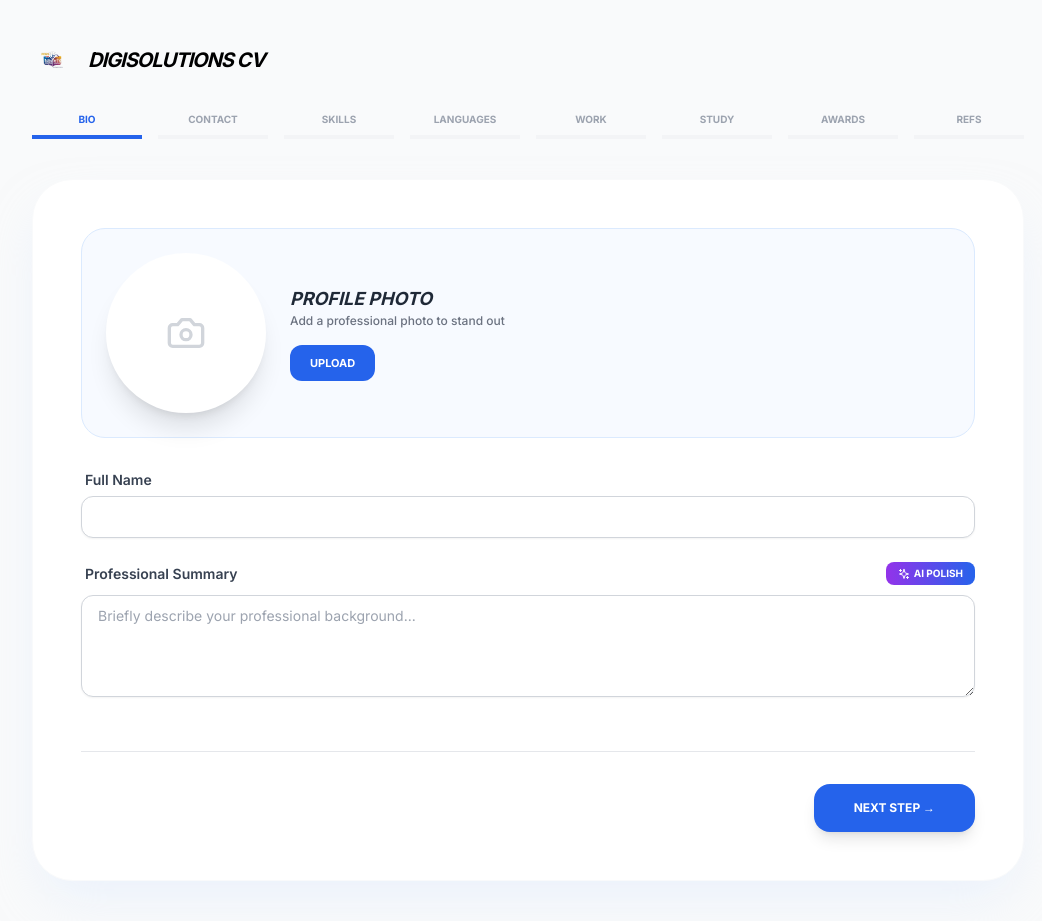
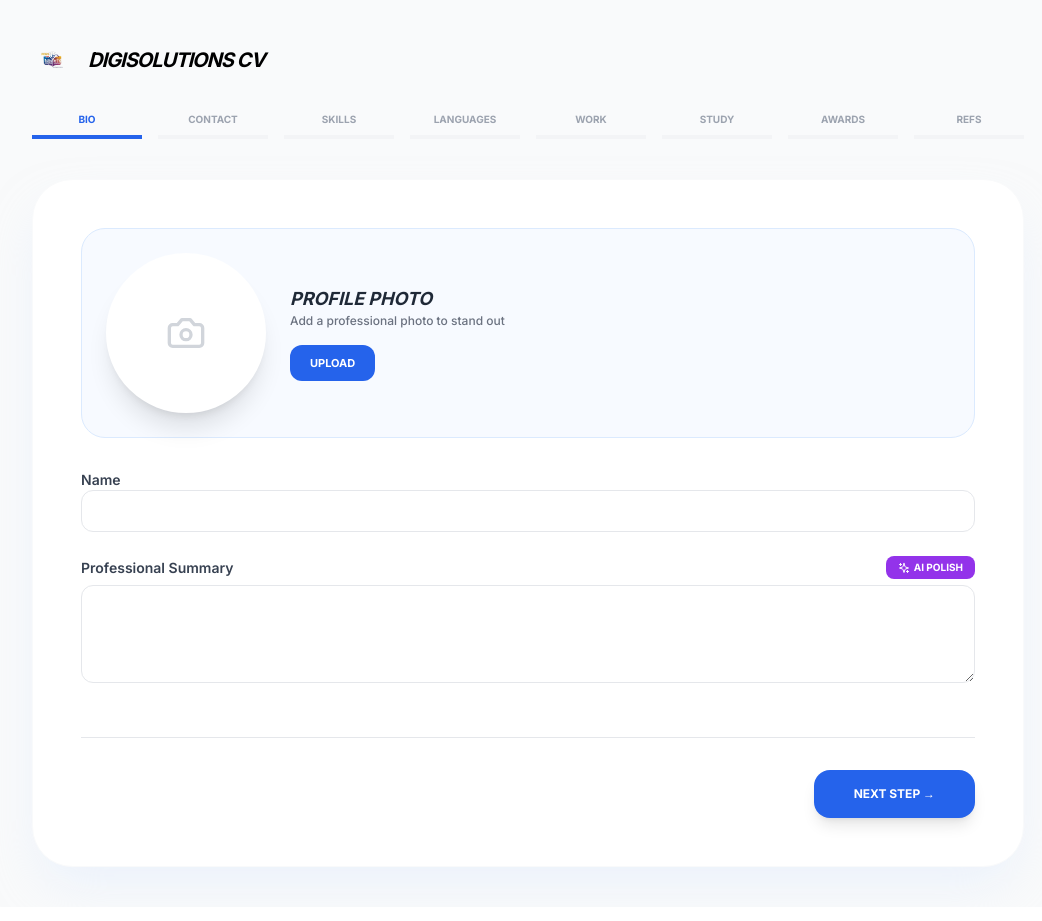
Before and after one commit to ThanushDev/DigiSolutionsCV, a React (Vite) app: page / in a window 1280 px wide. Shown: the whole page, without its empty margins (112-1154 px from the left). Built offline with nearby package versions, Linux system fonts and the light colour scheme; no server answers.

Commit message:
Update PersonalInfo.tsx

```diff
--- a/src/components/FormSections/PersonalInfo.tsx
+++ b/src/components/FormSections/PersonalInfo.tsx
@@ -1,7 +1,7 @@
 import React, { useState } from 'react';
 import { useCV } from '../../context/CVContext';
 import { Sparkles, Loader2 } from 'lucide-react';
-import { askAI } from '../../lib/gemini';
+import { askAI } from '../../lib/gemini'; // Import කරන්න
 
 export function PersonalInfo() {
   const { cvData, updatePersonalInfo } = useCV();
@@ -11,35 +11,36 @@ export function PersonalInfo() {
     if (!cvData.personalInfo.name) return alert("Please enter your name first!");
     setLoading(true);
     try {
-      const prompt = `Write a professional CV summary for ${cvData.personalInfo.name} who is a ${cvData.personalInfo.description || "Professional"}. Skills: ${cvData.skills.join(', ')}. Keep it around 40 words and use professional English.`;
+      const prompt = `Write a professional short CV summary for ${cvData.personalInfo.name} who is a ${cvData.personalInfo.description || "Professional"}. Skills: ${cvData.skills.join(', ')}. Keep it around 40 words and impactful.`;
       const result = await askAI(prompt);
       if (result) updatePersonalInfo({ description: result.trim() });
     } catch (error) {
-      console.error(error);
+      console.error("AI Error:", error);
     } finally {
       setLoading(false);
     }
   };
 
   return (
-    <div className="grid grid-cols-1 md:grid-cols-2 gap-6 animate-in fade-in duration-500">
-      <div className="md:col-span-2 space-y-1.5">
-        <label className="block text-sm font-semibold text-gray-700 ml-1">Full Name</label>
+    <div className="space-y-6">
+       {/* නම ඇතුළත් කරන Input එක (පරණ විදිහමයි) */}
+       <div>
+          <label className="block text-sm font-semibold text-gray-700">Name</label>
           <input
             type="text"
             value={cvData.personalInfo.name}
             onChange={(e) => updatePersonalInfo({ name: e.target.value })}
-          className="w-full px-4 py-3 md:py-2.5 text-base md:text-sm border border-gray-300 rounded-xl focus:ring-2 focus:ring-blue-500 outline-none transition-all shadow-sm bg-white"
+            className="w-full px-4 py-2 border rounded-xl"
           />
        </div>
 
-      <div className="md:col-span-2 space-y-1.5">
-        <div className="flex justify-between items-center mb-1 ml-1">
+       <div className="space-y-1.5">
+          <div className="flex justify-between items-center">
             <label className="block text-sm font-semibold text-gray-700">Professional Summary</label>
             <button
               onClick={handleAiMagic}
               disabled={loading}
-            className="flex items-center gap-1 px-3 py-1 bg-gradient-to-r from-purple-600 to-blue-600 text-white rounded-lg text-[10px] font-bold uppercase transition-all hover:opacity-90 active:scale-95"
+              className="flex items-center gap-1 px-3 py-1 bg-purple-600 text-white rounded-lg text-[10px] font-bold uppercase"
             >
               {loading ? <Loader2 size={12} className="animate-spin" /> : <Sparkles size={12} />}
               AI Polish
@@ -49,8 +50,7 @@ export function PersonalInfo() {
             value={cvData.personalInfo.description}
             onChange={(e) => updatePersonalInfo({ description: e.target.value })}
             rows={4}
-          className="w-full px-4 py-3 md:py-2.5 text-base md:text-sm border border-gray-300 rounded-xl focus:ring-2 focus:ring-blue-500 outline-none transition-all shadow-sm"
-          placeholder="Briefly describe your professional background..."
+            className="w-full px-4 py-2 border rounded-xl text-sm"
           />
         </div>
     </div>
```
Lines whose indentation alone changed are shown as unchanged.
